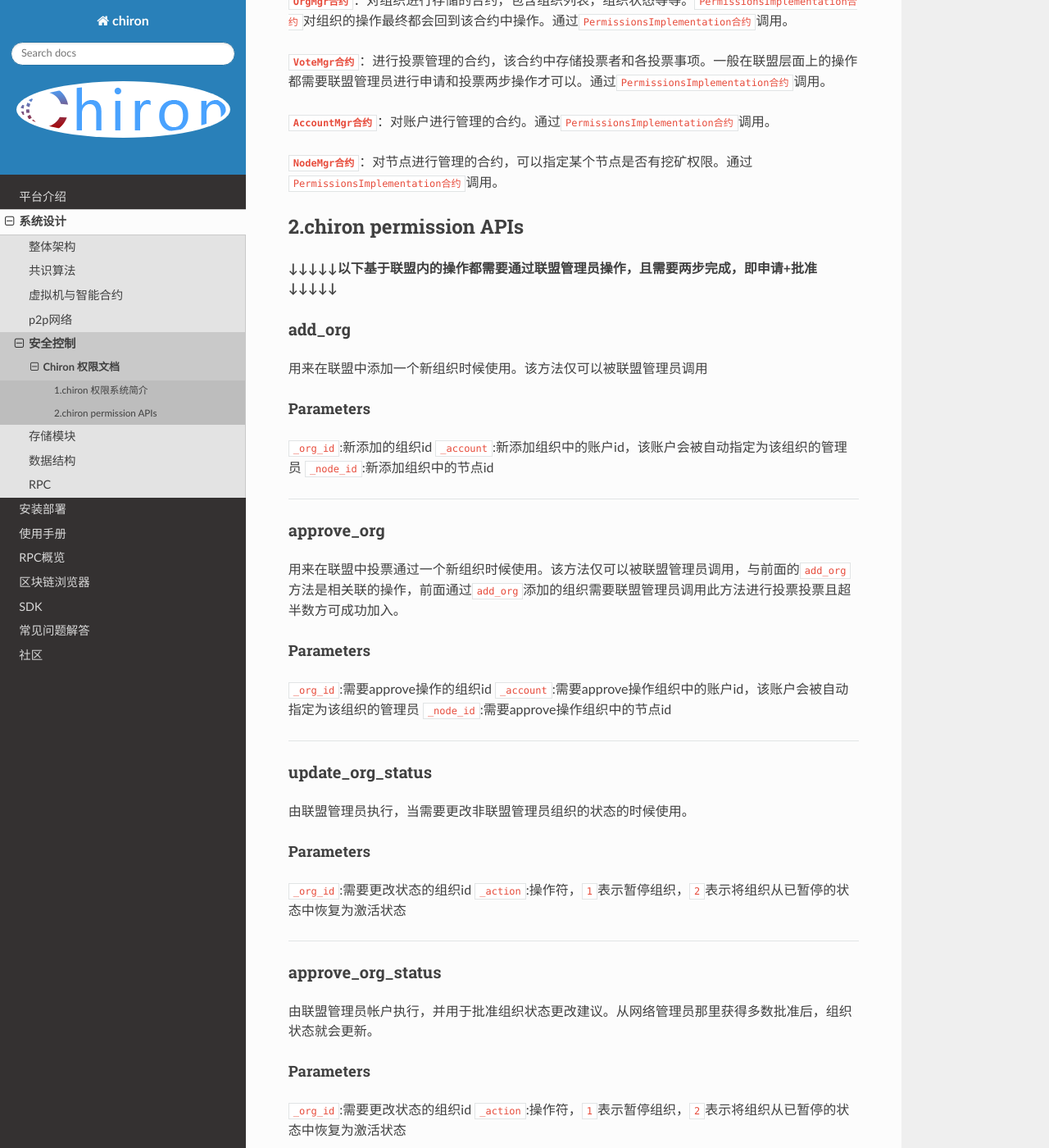
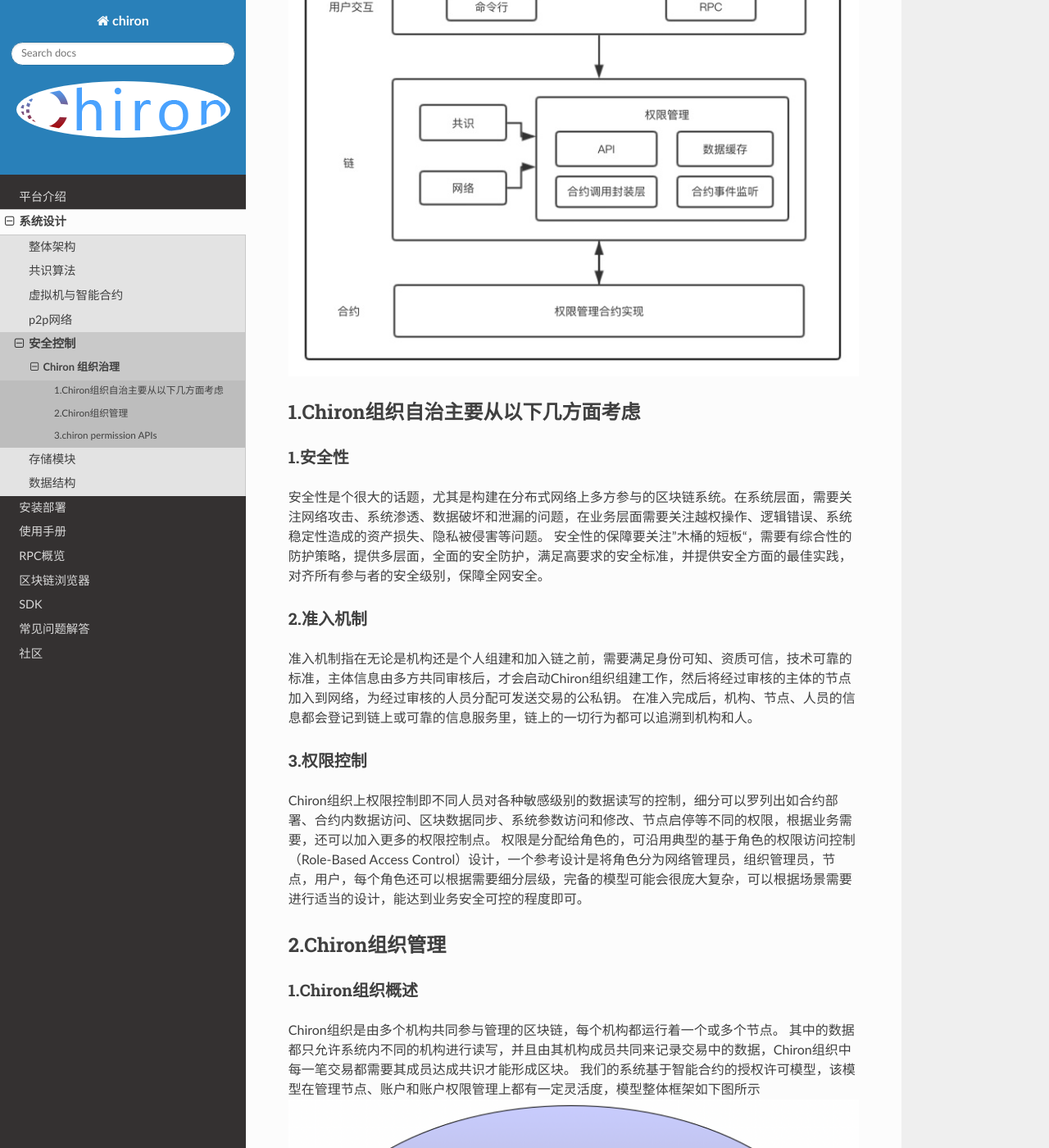
Before and after one commit to cxlhello/readdocs, a Sphinx documentation site: the page built from source/design/security_control/authority.md, in a window 1280 px wide and 1400 px high, scrolled down 557 px. Shown: the whole window at 82% size. Built offline with Sphinx 7.4.7 and the Read the Docs theme 2.0.0, drawn with Linux system fonts in a browser that asks for light colours; some of the changed text lies outside the part shown.

Commit message:
chiron authority designer upgrade

```diff
--- a/source/design/index.rst
+++ b/source/design/index.rst
@@ -17,4 +17,3 @@
    security_control/index.rst
    storage/index.rst
    data_structure/index.rst
-   rpc/index.rst
--- a/source/design/security_control/authority.md
+++ b/source/design/security_control/authority.md
@@ -1,8 +1,47 @@
-# Chiron 权限文档
+# Chiron 组织治理
+Chiron组织治理牵涉到多参与方协调工作，激励机制，安全运营，监管审计等一系列的问题，核心是理清各参与方的责任，工作流程，构建顺畅的开发和运维体系，以及保障业务的合法合规，对包括安全性在内的问题能事先防范事后应急处理。为达成治理，需要制定相关的规则且保证各参与方达成共识并贯彻执行。<br/>
+一个典型的Chiron组织治理参考模型是各参与方共同组建Chiron组织委员会，共同讨论和决议，根据场景需要设定各种角色和分配任务，如某些机构负责开发，某些机构参与运营管理，所有机构参与交易和运维，采用智能合约实现管理规则和维护系统数据，委员会和监管机构可掌握一定的管理权限，对业务、机构、人员进行审核和设置，并在出现紧急情况时，根据事先约定的流程，通过共识过的智能合约规则，进行应急操作，如账户重置，业务调整等，在需要进行系统升级时，委员会负责协调各方进行系统更新。<br/>
+在具备完善治理机制的Chiron组织上，各参与方根据规则进行点对点的对等合作，包括资产交易、数据交换，极大程度提升运作效率，促进业务创新，同时合规性和安全性等方面也得到了保障。<br/>
+一、联盟治理权限架构图，权限管理合约，联盟管理会在后面详细说明<br/>
+ ![](org_manager.png)
 
-## 1.chiron 权限系统简介
+## 1.Chiron组织自治主要从以下几方面考虑
+### 1.安全性
+安全性是个很大的话题，尤其是构建在分布式网络上多方参与的区块链系统。在系统层面，需要关注网络攻击、系统渗透、数据破坏和泄漏的问题，在业务层面需要关注越权操作、逻辑错误、系统稳定性造成的资产损失、隐私被侵害等问题。
+安全性的保障要关注”木桶的短板“，需要有综合性的防护策略，提供多层面，全面的安全防护，满足高要求的安全标准，并提供安全方面的最佳实践，对齐所有参与者的安全级别，保障全网安全。
+### 2.准入机制
+准入机制指在无论是机构还是个人组建和加入链之前，需要满足身份可知、资质可信，技术可靠的标准，主体信息由多方共同审核后，才会启动Chiron组织组建工作，然后将经过审核的主体的节点加入到网络，为经过审核的人员分配可发送交易的公私钥。 在准入完成后，机构、节点、人员的信息都会登记到链上或可靠的信息服务里，链上的一切行为都可以追溯到机构和人。
+### 3.权限控制
+Chiron组织上权限控制即不同人员对各种敏感级别的数据读写的控制，细分可以罗列出如合约部署、合约内数据访问、区块数据同步、系统参数访问和修改、节点启停等不同的权限，根据业务需要，还可以加入更多的权限控制点。
+权限是分配给角色的，可沿用典型的基于角色的权限访问控制（Role-Based Access Control）设计，一个参考设计是将角色分为网络管理员，组织管理员，节点，用户，每个角色还可以根据需要细分层级，完备的模型可能会很庞大复杂，可以根据场景需要进行适当的设计，能达到业务安全可控的程度即可。
 
-chiron 权限系统是利用智能合约来控制的，在本权限系统中，设计上共采用`7`个合约，他们分别是：
+## 2.Chiron组织管理
+### 1.Chiron组织概述
+Chiron组织是由多个机构共同参与管理的区块链，每个机构都运行着一个或多个节点。 其中的数据都只允许系统内不同的机构进行读写，并且由其机构成员共同来记录交易中的数据，Chiron组织中每一笔交易都需要其成员达成共识才能形成区块。 我们的系统基于智能合约的授权许可模型，该模型在管理节点、账户和账户权限管理上都有一定灵活度，模型整体框架如下图所示
+ ![](org_structure.png)
+其中：
+Network：整个网络<br/>
+Organization：组织<br/>
+Account：账户<br/>
+Voter：能够进行投票的账户<br/>
+Role：角色<br/>
+Node：一个节点<br/>
+有以下几点值得注意：<br/>
+Chiron组织划分为多个组织。<br/>
+联盟管理员通过投票和表决来批准新的组织加入网路。<br/>
+组织管理员能够进行RBAC的管理。<br/>
+子组织也能进行自己的RBAC管理。<br/>
+一个网络聚合了一群组织。网络层级有网络管理员账号<br/>
+网络管理员可以提议和投票新组织加入网络，也可以指定某个账号为组织管理员账号。<br/>
+组织管理员账号可以创建组织内角色、子机构、为自己机构下的账号赋予某种角色的功能，指定某个节点为本机构节点。<br/>
+子组织也可以创建自己的角色、子机构、节点。。。组织管理账号在机构层面管理和控制各项行为活动。父级组织管理员可以创建管理员角色，并将该角色的功能赋予其他账号。<br/>
+
+### 2.Chiron 权限系统简介
+
+chiron权限系统根据智能合约调用做权限控制,主要用以下7个合约做权限控制
+ ![](contract_structure.png)
+
+权限合约分别是：
 
 **`PermissionsUpgradable合约`**：只能通过guardian用户来调用的合约，一般在初始化的时候来绑定各个合约地址或者当`PermissionImplementation`合约逻辑更改来升级合约时候使用。
 
@@ -19,7 +58,7 @@
 **`NodeMgr合约`**：对节点进行管理的合约，可以指定某个节点是否有挖矿权限。通过`PermissionsImplementation合约`调用。
 
 
-## 2.chiron permission APIs
+## 3.chiron permission APIs
 **↓↓↓↓↓以下基于联盟内的操作都需要通过联盟管理员操作，且需要两步完成，即申请+批准↓↓↓↓↓**
 #### add_org
 用来在联盟中添加一个新组织时候使用。该方法仅可以被联盟管理员调用
```
Also changed, not shown: source/design/security_control/contract_structure.png (added), source/design/security_control/org_manager.png (added), source/design/security_control/org_structure.png (added).
